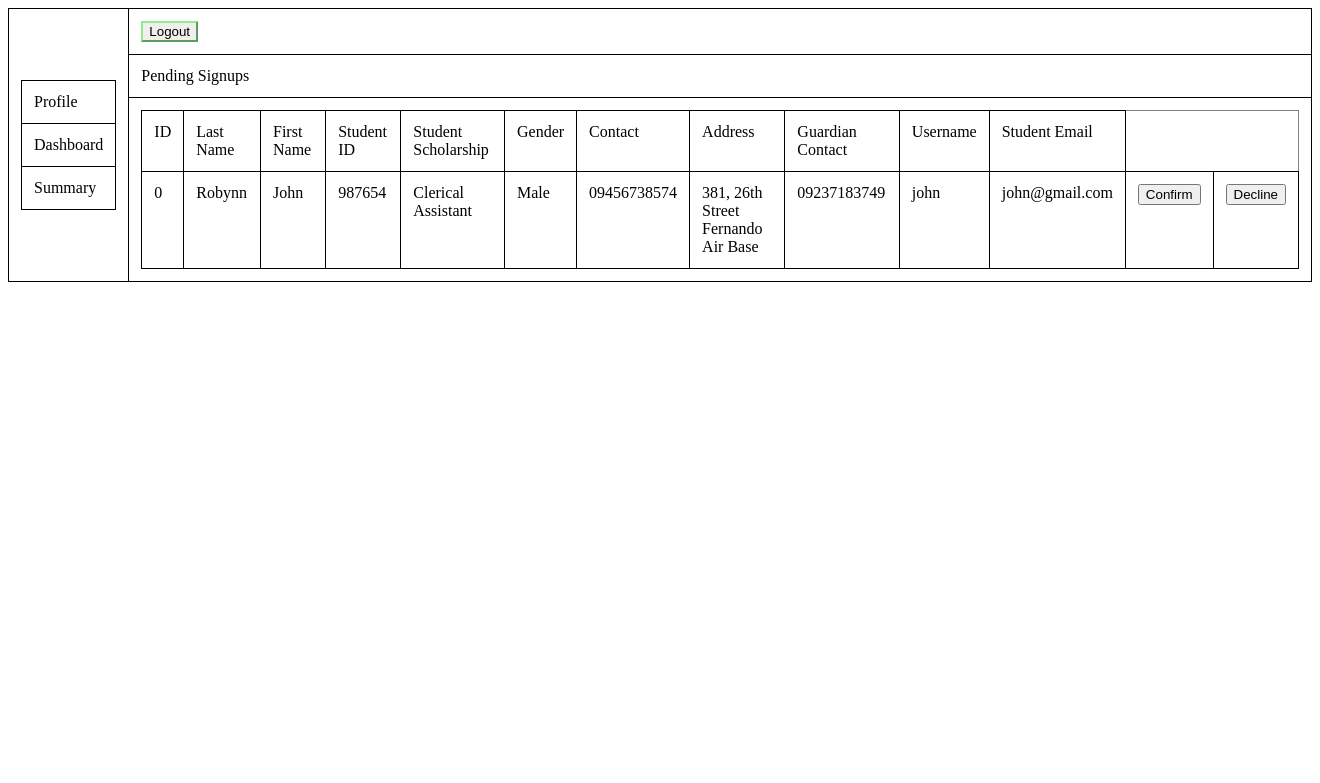
After one commit to dulan1376/CRUD-Website, a PHP site: page /LAMP-DATABASE-MONITORING-WEBSITE/pending_scholar.php in a window 1320 px wide. The commit adds this page. Shown: the top 783 px of the page. Run offline with PHP 8.4, Linux system fonts and the light colour scheme; data comes from the database, SQL or seed files in the repository.

Commit message:
Add files via upload

```diff
--- a/academic_scholar.php
+++ b/academic_scholar.php
@@ -34,6 +34,7 @@
 <?php
 include "database_connect.php";
 ?>
+<form>
     <table>
       <tr>
         <td rowspan = "5" style="vertical-align : middle;text-align:center;">
@@ -55,7 +56,7 @@ include "database_connect.php";
           </table>
         </td>
         <td>
-          &nbsp;
+        <input type = submit value = "Logout" formaction = "logout.php" >
         </td>
       </tr>
       <tr>
@@ -119,6 +120,7 @@ echo ' <tr>
     }
 ?>
 </table>
+  </form>
   </body>
 
 </html>
--- a/access_studentprofile.php
+++ b/access_studentprofile.php
@@ -1,6 +1,7 @@
 <?php
 session_start();
+	echo $_SESSION['ID'];
 	include_once 'database_connect.php';
-	$sql = "SELECT * FROM tbl_studentdata WHERE id = '".$_SESSION['ID']."' ";
+	$sql = "SELECT * FROM tbl_studentdata WHERE student_id = '".$_SESSION['ID']."' ";
 	$result = mysqli_query($conn, $sql);
 ?>
--- a/alumni.php
+++ b/alumni.php
@@ -34,6 +34,7 @@
 <?php
 include "database_connect.php";
 ?>
+<form>
     <table>
       <tr>
         <td rowspan = "5" style="vertical-align : middle;text-align:center;">
@@ -55,7 +56,7 @@ include "database_connect.php";
           </table>
         </td>
         <td>
-          &nbsp;
+        <input type = submit value = "Logout" formaction = "logout.php" >
         </td>
       </tr>
       <tr>
@@ -119,6 +120,7 @@ echo ' <tr>
     }
 ?>
 </table>
+  </form>
   </body>
 
 </html>
--- a/athlete.php
+++ b/athlete.php
@@ -34,6 +34,7 @@
 <?php
 include "database_connect.php";
 ?>
+<form>
     <table>
       <tr>
         <td rowspan = "5" style="vertical-align : middle;text-align:center;">
@@ -55,7 +56,7 @@ include "database_connect.php";
           </table>
         </td>
         <td>
-          &nbsp;
+        <input type = submit value = "Logout" formaction = "logout.php" >
         </td>
       </tr>
       <tr>
@@ -119,6 +120,7 @@ echo ' <tr>
     }
 ?>
 </table>
+  </form>
   </body>
 
 </html>
--- a/authenticate_login.php
+++ b/authenticate_login.php
@@ -12,7 +12,7 @@ if (isset($_POST['login_username'])) {
         $data = mysqli_fetch_array($result);
         if (password_verify($login_password, $data['hashed_password'])){
             $_SESSION['User'] = $data['user_name'];
-            $_SESSION['ID'] = $data['id'];
+            $_SESSION['ID'] = $data['student_id'];
             if($data['user_name'] == "admin"){
                 header("Location: http://localhost/LAMP-DATABASE-MONITORING-WEBSITE/dashboard.php");
                 exit();
--- a/clerical_assistant.php
+++ b/clerical_assistant.php
@@ -34,6 +34,7 @@
 <?php
 include "database_connect.php";
 ?>
+<form>
     <table>
       <tr>
         <td rowspan = "5" style="vertical-align : middle;text-align:center;">
@@ -55,7 +56,7 @@ include "database_connect.php";
           </table>
         </td>
         <td>
-          &nbsp;
+        <input type = submit value = "Logout" formaction = "logout.php" >
         </td>
       </tr>
       <tr>
@@ -119,6 +120,7 @@ echo ' <tr>
     }
 ?>
 </table>
+  </form>
   </body>
 
 </html>
--- a/febres.php
+++ b/febres.php
@@ -34,6 +34,7 @@
 <?php
 include "database_connect.php";
 ?>
+<form>
     <table>
       <tr>
         <td rowspan = "5" style="vertical-align : middle;text-align:center;">
@@ -55,7 +56,7 @@ include "database_connect.php";
           </table>
         </td>
         <td>
-          &nbsp;
+        <input type = submit value = "Logout" formaction = "logout.php" >
         </td>
       </tr>
       <tr>
@@ -119,6 +120,7 @@ echo ' <tr>
     }
 ?>
 </table>
+  </form>
   </body>
 
 </html>
--- a/logout.php
+++ b/logout.php
@@ -1,5 +1,7 @@
 <?php
 session_start();
 session_unset();
+unset($_SESSION);
 session_destroy(); #To destroy the session of the user before logging out
 header("Location: login.php");
+?>
--- a/maintenance_assistant.php
+++ b/maintenance_assistant.php
@@ -34,6 +34,7 @@
 <?php
 include "database_connect.php";
 ?>
+<form>
     <table>
       <tr>
         <td rowspan = "5" style="vertical-align : middle;text-align:center;">
@@ -55,7 +56,7 @@ include "database_connect.php";
           </table>
         </td>
         <td>
-          &nbsp;
+        <input type = submit value = "Logout" formaction = "logout.php" >
         </td>
       </tr>
       <tr>
@@ -119,6 +120,7 @@ echo ' <tr>
     }
 ?>
 </table>
+  </form>
   </body>
 
 </html>
--- /dev/null
+++ b/pending_scholar.php
@@ -0,0 +1,174 @@
+<!--
+  Displays all pending scholar
+-->
+<html>
+  <head>
+<script>
+</script>
+<style>
+  body{
+    font-family: 'Times New Roman', Times, serif;
+  }
+  table{
+    border-collapse: collapse;
+
+  }
+  input{
+    border-color: lightgreen;
+  }
+  td{
+	  vertical-align:top;
+	  width: auto;
+    padding:12px;
+    border:1px solid black;
+  }
+  tr.second{
+    background-color: cadetblue;
+  }
+  tr.last{
+    border: none;
+  }
+</style>
+  </head>
+  <body>
+<?php
+include "database_connect.php";
+?>
+<form action="pending_scholar.php" method="post">
+    <table>
+      <tr>
+        <td rowspan = "5" style="vertical-align : middle;text-align:center;">
+          <table>
+            <tr>
+              <td>
+                Profile
+              </td>
+            </tr>
+            <tr>
+              <td>
+                Dashboard
+              </td>
+            </tr>
+            <td>
+                Summary
+              </td>
+            </tr>
+          </table>
+        </td>
+        <td>
+        <input type = submit value = "Logout" formaction = "logout.php" >
+        </td>
+      </tr>
+      <tr>
+        <td>
+          Pending Signups
+        </td>
+      </tr>
+
+<?php
+$query = "SELECT * FROM signup_verify";
+
+$check = mysqli_query($conn,"SELECT * FROM signup_verify");
+
+$checkrows = mysqli_num_rows($check);
+
+$data = mysqli_fetch_array($check);
+
+if(isset($_POST['Confirm']))
+{
+  $id = $data['id'];
+  $confirm = mysqli_query($conn, "INSERT INTO tbl_studentdata (student_lname,student_fname,student_id,student_scholarship,student_gender,student_contact,student_address,guardian_contact)SELECT student_lname,student_fname,student_id,student_scholarship,student_gender,student_contact,student_address,guardian_contact
+  FROM signup_verify WHERE id = '$id'");
+	$lampscholar = mysqli_query($conn,"INSERT INTO user_lamp_scholar(user_name,student_id, user_email,hashed_password)
+  SELECT user_name, student_id,student_email, hashed_password FROM signup_verify WHERE id='$id'");
+    if($confirm && $lampscholar)
+    {
+        $drop = mysqli_query($conn, "DELETE FROM signup_verify WHERE id = '$id'");
+        if($drop){
+        mysqli_close($conn); // Close connection
+        header("location:pending_scholar.php");
+        exit;
+        }
+    }
+}
+if(isset($_POST['delete'])){
+  $id = $data['id'];
+  $decline = mysqli_query($conn,"DELETE FROM signup_verify WHERE id='$id'");
+  if($decline){
+    mysqli_close($conn); // Close connection
+    header("location:pending_scholar.php");
+    exit;
+  }
+}
+?>
+<?php
+echo ' <tr>
+<td>
+<table border="1" >
+      <tr>
+          <td> ID </td>
+          <td> Last Name </td>
+          <td> First Name </td>
+          <td> Student ID </td>
+          <td> Student Scholarship </td>
+          <td> Gender </td>
+          <td> Contact </td>
+          <td> Address </td>
+          <td> Guardian Contact </td>
+          <td> Username </td>
+          <td> Student Email </td>
+      </tr>';
+      if($checkrows == 0) {
+        echo "<tr><td colspan = '12' style='vertical-align : middle;text-align:center;'><p style='color:red'>Record Not Found</p></td></tr>";
+        echo "</table>";
+     }
+     else {
+      if ($result = $conn->query($query)) {
+        while ($row = $result->fetch_assoc()) {
+            $id = $row['id'];
+            $student_lname = $row["student_lname"];
+            $student_fname = $row["student_fname"];
+            $student_id = $row["student_id"];
+            $student_scholarship = $row["student_scholarship"];
+            $student_gender = $row["student_gender"];
+            $student_contact = $row["student_contact"];
+            $student_address = $row["student_address"];
+            $guardian_contact = $row["guardian_contact"];
+            $username = $row["user_name"];
+            $student_email = $row["student_email"];
+            echo '<tr>
+                      <td>'.$id.'</td>
+                      <td>'.$student_lname.'</td>
+                      <td>'.$student_fname.'</td>
+                      <td>'.$student_id.'</td>
+                      <td>'.$student_scholarship.'</td>
+                      <td>'.$student_gender.'</td>
+                      <td>'.$student_contact.'</td>
+                      <td>'.$student_address.'</td>
+                      <td>'.$guardian_contact.'</td>
+                      <td>'.$username.'</td>
+                      <td>'.$student_email.'</td>'?>
+                      <td>
+                        <button type="submit" name="Confirm" value="Confirm">
+                          Confirm
+                        </button>
+                      </td>
+                      <td>
+                        <button type="submit" name="delete" value="delete">
+                          Decline
+                        </button>
+                      </td>
+                  <?php echo '</tr>';
+        }
+
+        echo "</table>";
+        echo "</td>";
+        echo "</tr>";
+        $result->free();
+      }
+    }
+?>
+</table>
+  </body>
+  </form>
+</html>
--- a/studentprofile.php
+++ b/studentprofile.php
@@ -29,7 +29,6 @@
 	<div class = "header">
 		<a href="#default" class="logo">LOGO</a>
 		<div class="header-right">
-   		<a class="active" href="#logout">Logout</a>
   	</div>
 
 	<div class = "subheader">
@@ -37,6 +36,7 @@
 	</div>
 
 	<form method = "POST">
+	<input type = submit value = "Logout" formaction = "logout.php" >
 		<div class = "body">
 			<table id = "tblmain">
 				<tr>
```
Also changed, not shown: dashboard.php (+10 -0 lines), submit_signup.php (+12 -2 lines), DLSL.png (added).
